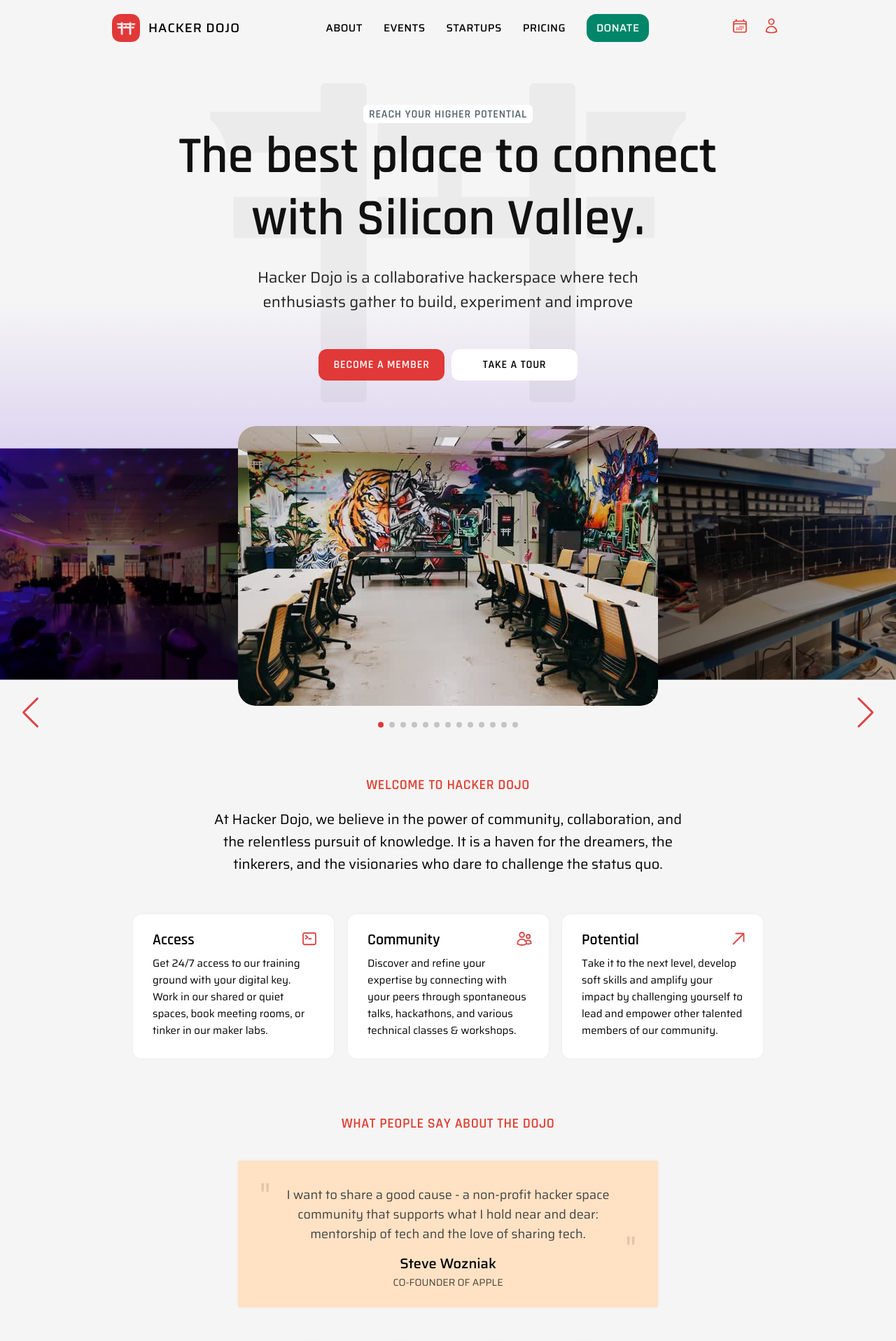
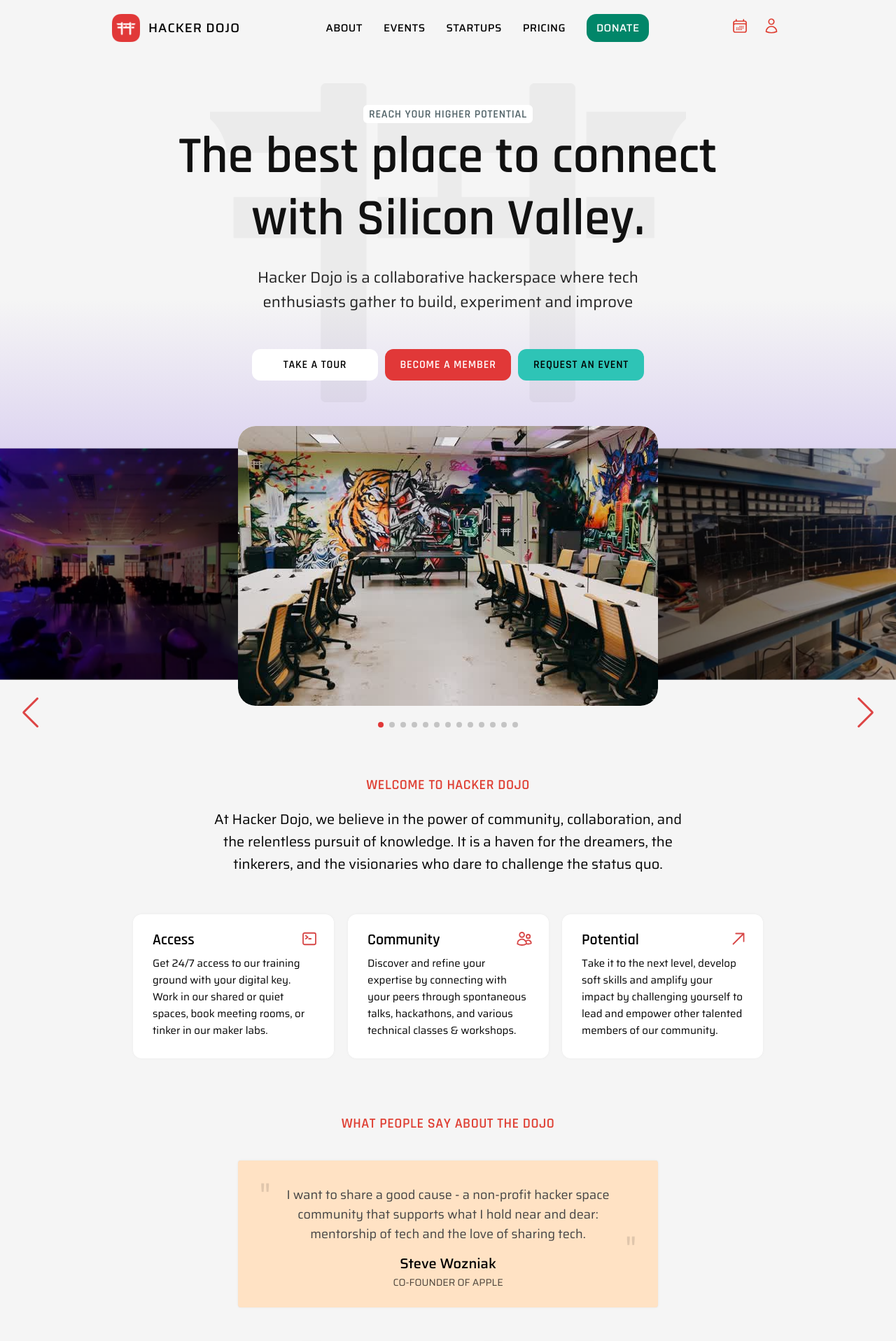
Before and after one commit to hd-admin/hackerdojo.org, a Jekyll site: the page built from index.html, in a window 1280 px wide. Shown: the top 1917 px of the page at 70% size. Built offline with Jekyll 4.4.1, drawn with Linux system fonts in a browser that asks for light colours.

Commit message:
Add Request An Event button to hero section
Add a new turquoise button linking to the event request form, reorder
hero buttons to put Take a tour first, and expand grid to 3 columns.

```diff
--- a/pages/home/hero.html
+++ b/pages/home/hero.html
@@ -14,11 +14,13 @@
 			<div id="hero-description">Hacker Dojo is a collaborative hackerspace where tech enthusiasts gather to build, experiment and improve</div>
 
 			<div id="hero-links">
-				<a href="https://hackerdojo.spaces.nexudus.com/?public&" class="button button-red">Become a member</a>
+				<a href="https://calendly.com/hdfrontdesk/30min" class="button">Take a tour</a>
 
 				<a href="https://www.every.org/hacker-dojo/f/hacker-dojo-expansion" class="button button-red mobile-donate-button" target="_blank">Donate</a>
 
-				<a href="https://calendly.com/hdfrontdesk/30min" class="button">Take a tour</a>
+				<a href="https://hackerdojo.spaces.nexudus.com/?public&" class="button button-red">Become a member</a>
+
+				<a href="https://docs.google.com/forms/d/e/1FAIpQLSeLsDfSnzmwsG4Qok369v-Rnw8O_SO1u17OPUg3_upcp7n42w" class="button" style="background-color: #2ec4b6;">Request An Event</a>
 			<div class="clear"></div>
 			</div>
 
--- a/static/css/style.css
+++ b/static/css/style.css
@@ -360,11 +360,11 @@
 }
 
 #hero-links {
-	max-width: 370px;
+	max-width: 560px;
 	margin: auto;
 	text-align: center;
 	display: grid;
-	grid-template-columns: 1fr 1fr;
+	grid-template-columns: 1fr 1fr 1fr;
 	grid-gap: 10px;
 }
 
```
